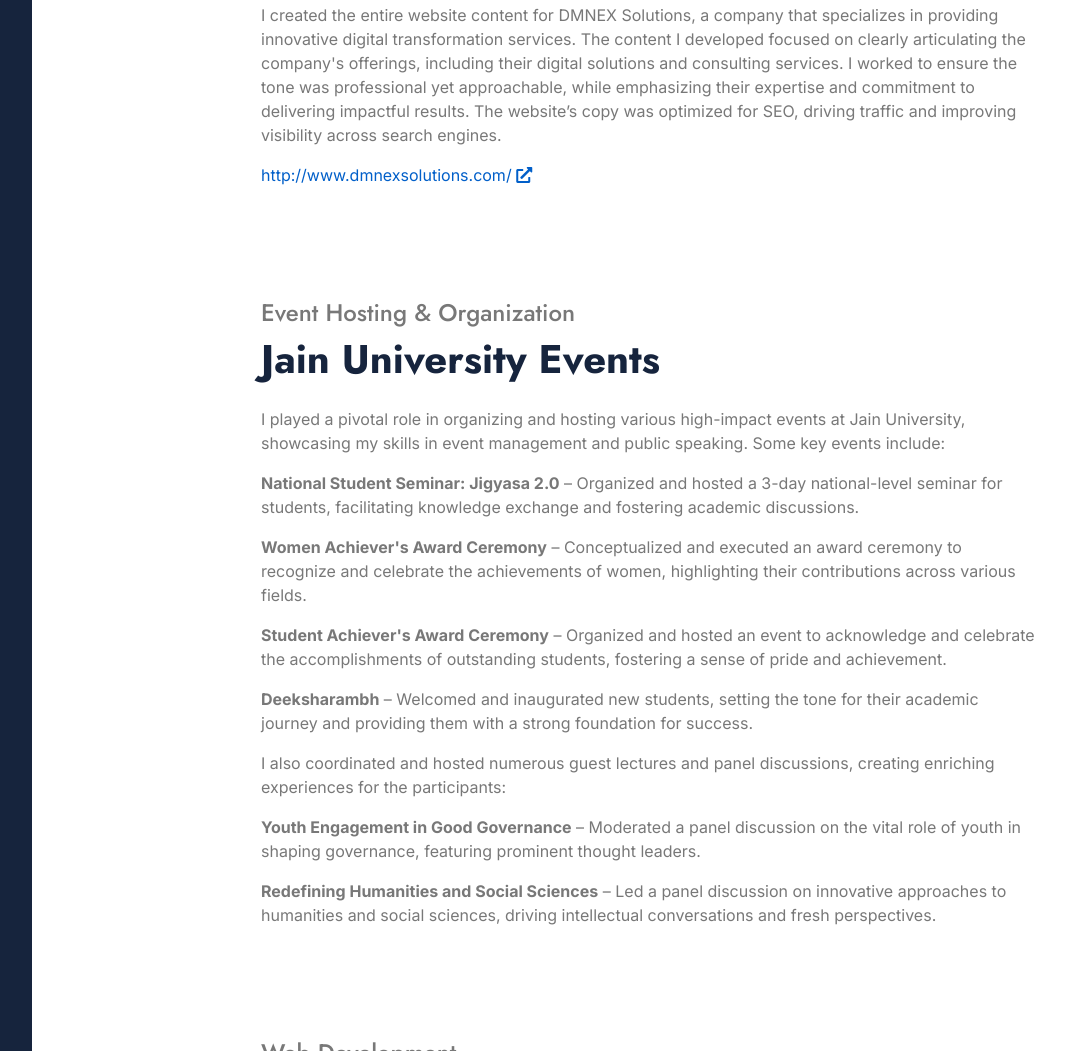
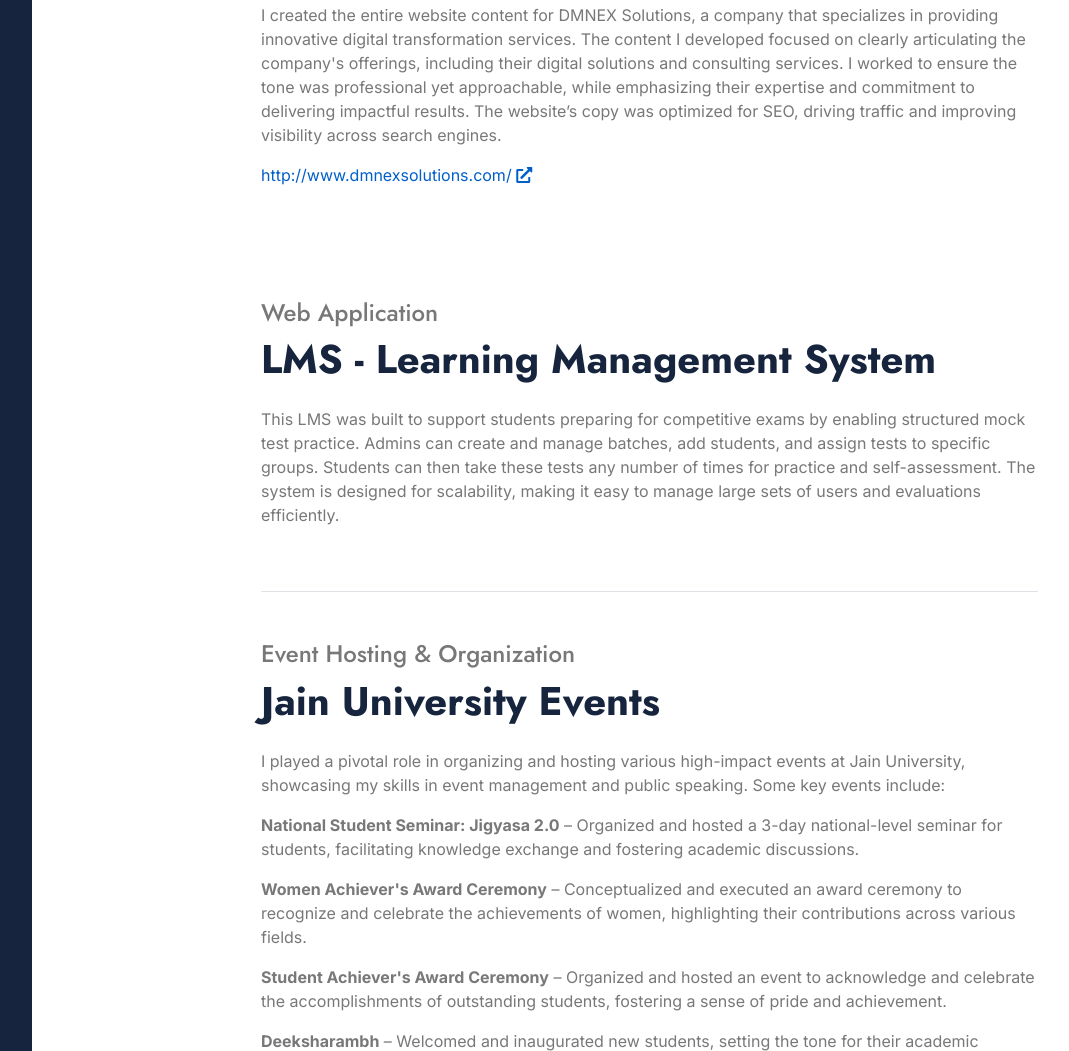
Before and after one commit to parthee11/kv-portfolio, a plain HTML site: page index.html in a window 1280 px wide. Shown: the part 3359-4410 px from the top of the page, without its empty margins (160-1229 px from the left). Drawn offline with nearby package versions, Linux system fonts and the light colour scheme; a web font is replaced by a local one.

Commit message:
LMS added

```diff
--- a/index.html
+++ b/index.html
@@ -413,6 +413,22 @@
                                             http://www.dmnexsolutions.com/
                                             <i class="fas fa-external-link-alt"></i>
                                         </a>
+                                    </p>
+                                </div>
+                            </div>
+                        </div>
+                        <div class="portfolio-item py-5 border-bottom wow fadeInUp" data-wow-delay="0.5s">
+                            <div class="row g-4 align-items-center">
+                                <div>
+                                    <h4 class="text-body">Web Application</h4>
+                                    <h1 class="display-6 mb-0">LMS - Learning Management System</h1>
+                                </div>
+                                <div>
+                                    <p>
+                                        This LMS was built to support students preparing for competitive exams by enabling structured mock test practice.
+                                        Admins can create and manage batches, add students, and assign tests to specific groups. Students can then take
+                                        these tests any number of times for practice and self-assessment. The system is designed for scalability, making
+                                        it easy to manage large sets of users and evaluations efficiently.
                                     </p>
                                 </div>
                             </div>
```
